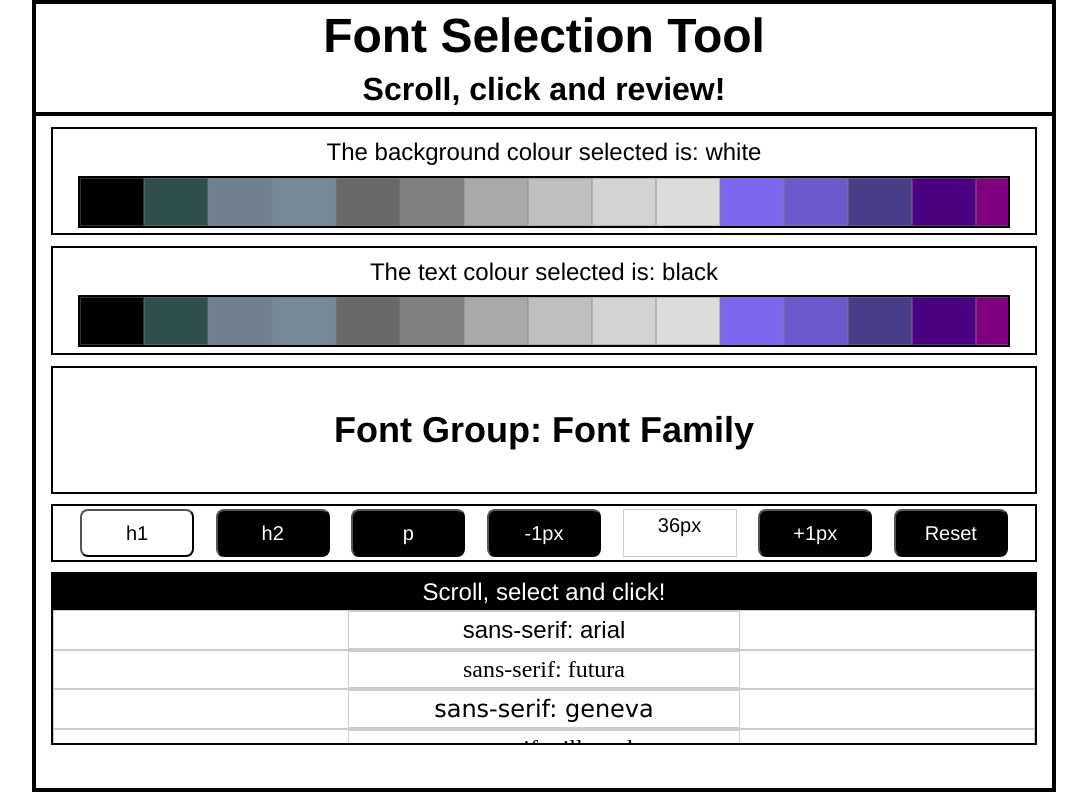
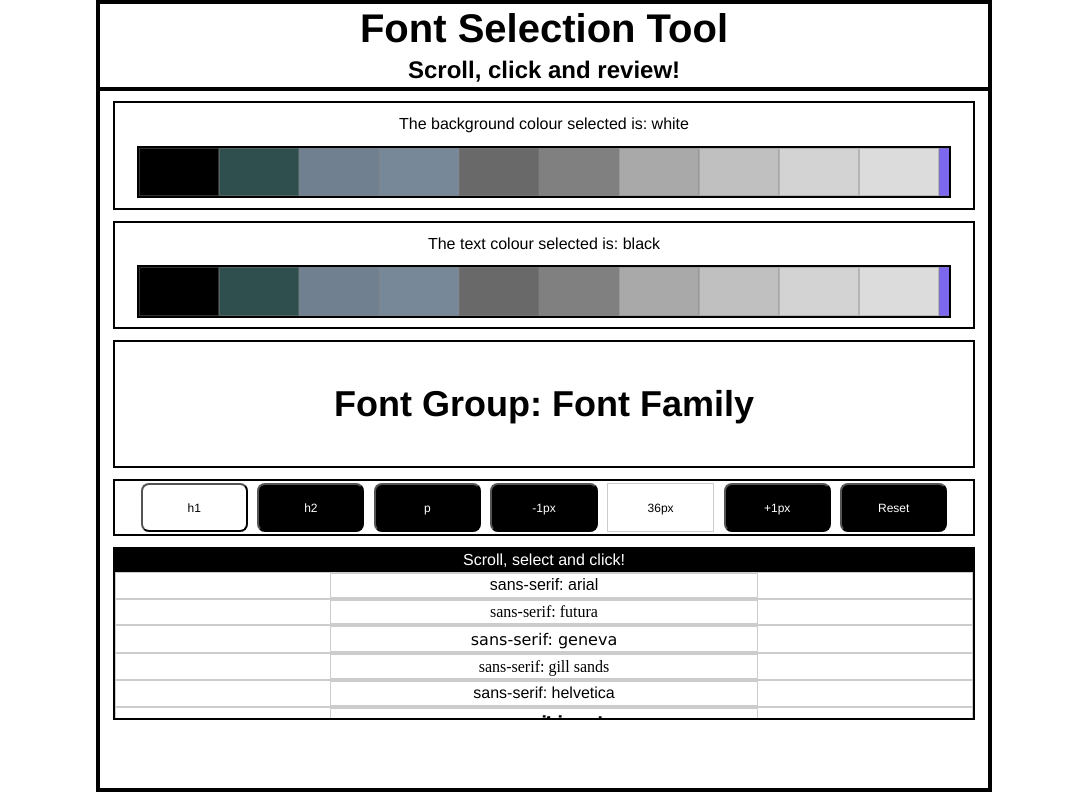
Before and after one commit to StewartMacLeman/Font-Tool-React-Version, a React (Create React App) app: page / in a window 1280 px wide. Shown: the whole page, without its empty margins (96-1183 px from the left). Built offline with nearby package versions, Linux system fonts and the light colour scheme.

Commit message:
Styling works.

```diff
--- a/src/components/ButtonsCont.js
+++ b/src/components/ButtonsCont.js
@@ -7,7 +7,9 @@ const ButtonsCont = (props) => {
             <button className={props.clickedButton === "h2" ? "buttonOn" : "buttonOff"} onClick={props.buttonSelected} value="h2">h2</button>
             <button className={props.clickedButton === "p" ? "buttonOn" : "buttonOff"} onClick={props.buttonSelected} value="p">p</button>
             <button onClick={props.changeFontSize} data-change="decrease">-1px</button>
-            <span>{props.textSize}px</span>
+            <div className="spanCont">
+                <span>{`${props.textSize}px`}</span>
+            </div>
             <button onClick={props.changeFontSize} data-change="increase">+1px</button>
             <button onClick={props.reset}>Reset</button>
         </div>
--- a/src/index.css
+++ b/src/index.css
@@ -8,28 +8,23 @@ html {
 :root {
   --greyBorder : rgba(128, 128, 128, 0.4);
 }
-
 body {
-  width: 80%;
+  width: 70%;
   height: 99vh;
   margin: 0 auto;
   border: .25rem solid black;
-  /* display: flex;
-  flex-direction: column;
-  align-items: center; */
 }
-
-h1 { font-size: 3rem; }
-h2 { font-size: 2rem; }
-p { font-size: 1.5rem; }
-button { font-size: 1.25rem; }
-span { font-size: 1.25rem; }
+h1 { font-size: 2.5rem; }
+h2 { font-size: 1.5rem; }
+p { font-size: 1rem; }
+button { font-size: .75rem; }
+span { font-size: .75rem; }
 
 h1, h2, p, button, span {
   font-family: helvetica, tahoma, sans-serif;
   text-align: center;
   margin: 0 auto;
-  padding: .25rem;
+  padding: .15rem;
   background-color: none;
 }
 /* Button styles. ----------------------------------- */
@@ -46,10 +41,8 @@ h1, h2, p, button, span {
  /* The header styles. ---------------------------------- */
  .header {
    width: 100%;
-   /* height: 16vh; */
    background-color: white;
    border-bottom: .25rem solid black;
-   /* padding-bottom: .5rem; */
  }
  /* The main container. --------------------------------- */
  .main {
@@ -62,61 +55,65 @@ h1, h2, p, button, span {
  }
  /* The colour selection containers. -------------------- */
 .colScrollCont {
-  border: .15rem solid black;
   width: 97%;
   height: 17%;
+  border: .15rem solid black;
   display: flex;
   flex-direction: column;
   justify-content: space-evenly;
   align-items: center;
 }
 .horizontalColDiv {
+  width: 95%;
+  height: 50%;
+  border: .15rem solid black;
   display: flex;
   overflow-y: hidden;
   overflow-x: scroll;
   white-space: nowrap;
-  border: .15rem solid black;
-  width: 95%;
-  height: 50%;
 }
 .horizontalColItem {
-  display: inline-block;
+  min-width: 5rem;
   height: 100%;
-  min-width: 4rem;
   padding: 0;
   margin: 0;
   border: .1rem solid var(--greyBorder);
+  display: inline-block;
 }
 .horizontalColItem:hover {
   cursor: pointer;
 }
 /* The sample text container. --------------------------- */
 .textContainer {
+  width: 97%;
+  height: 20%;
+  border: .15rem solid black;
   display: flex;
   justify-content: center;
   align-items: center;
-  border: .15rem solid black;
-  width: 97%;
-  height: 20%;
-}
-.elementTypeCont {
-  width: 90%;
-  padding: 0;
 }
 /* The buttons container. ------------------------------- */
 .buttonsContainer {
+  width: 97%;
+  height: 9%;
+  padding: .15rem 1rem;
+  border: .15rem solid black;
   display: flex;
-  justify-content: space-around;
-  border: .15rem solid black;
-  padding: .15rem 1rem;
-  height: 9%;
-  width: 97%;
+  justify-content: space-evenly;
 }
 .buttonsContainer * {
-  width: 12%;
+  width: 13%;
+  margin-left: 0;
+  margin-right: 0;
 }
-.buttonsContainer span {
+.spanCont {
   border: .1rem solid var(--greyBorder);
+  display: flex;
+  justify-content: center;
+  align-items: center;
+}
+.spanCont span {
+  width: 100%;
 }
 .buttonOn {
   background-color: white;
@@ -128,120 +125,75 @@ h1, h2, p, button, span {
 }
 /* The fonts scroll container. -------------------------- */
 .fontScrollCont {
+  width: 97%;
+  height: 27%;
   position: relative;
   border: .15rem solid black;
   overflow-y: scroll;
-  height: 27%;
-  width: 97%;
 }
 .guideMessage {
-  position: sticky;
-  top: 0;
   width: 100%;
   color: white;
   background-color: black;
+  position: sticky;
+  top: 0;
   z-index: 3;
 }
 .fontScrollItemDiv {
   width: 100%;
-  /* height: 2rem; */
-  border: .1rem solid var(--greyBorder);
+  border: .05rem solid var(--greyBorder);
+  position: relative;
   display: flex;
   justify-content: center;
   align-items: center;
-  position: relative;
 }
 .fontScrollItemDiv:hover {
   cursor: pointer;
   background-color: var(--greyBorder);
 }
 .fontItemText {
-  min-width: 40%;
-  /* height: 1.6rem;
-  font-size: 1.1rem;
-  padding: .1rem; */
+  min-width: 50%;
   border: .1rem solid var(--greyBorder);
   background-color: white;
 }
 .overlayDiv {
-  position: absolute;
   width: 100%;
   height: 100%;
+  position: absolute;
   top: 0;
   left: 0;
   z-index: 2;
 }
-/* The hide class. ---------------------------------------*/
-/* .hide {
-  display: none;
-} */
- /* Body and Font size queries.-------------------------- */
+ /* Media Queries.-------------------------- */
  @media screen and (max-width: 850px){
    html { font-size: 12px; }
  }
+ @media screen and (max-width: 700px){
+  body { width: 80%; }
+  .main { height: 83vh; }
+  p { font-size: 1.2rem ;}
+  button, span { font-size: 1rem; }
+  .buttonsContainer span { min-width: 14%; }
+ }
+ @media screen and (max-width: 600px){
+  body { width: 100%; }
+}
  @media screen and (max-width: 450px){
    html { font-size: 10px; }
+   .main { height: 86vh; }
+   .buttonsContainer { padding: .15rem; }
+   .buttonsContainer * { width: 14%; }
+   p { font-size: 1.4rem; }
+   button, span { font-size: 1.2rem; }
+   .fontItemText { min-width: 68%; }
+   .horizontalColItem { min-width: 6rem; }
  }
  @media screen and (max-width: 380px){
-   html { font-size: 9px; }
- }
- /* Non mobile width issue! */
- @media screen and (max-width: 380px) and (max-height: 700px){
-   html { font-size: 9px; }
-   .main { height: 88vh; }
+  .main { height: 89vh; }
+  p { font-size: 1.6rem; }
+  button, span { font-size: 1.4rem; }
+  .horizontalColItem { min-width: 8rem; }
  }
  @media screen and (max-width: 300px){
    html { font-size: 8px; }
  }
- @media screen and (max-width: 560px){
-   body { width: 100%; }
- }
- /* Grid row adjustments. --------------------------------- */
- /* @media screen and (max-width: 850px){
-   .main {
-     grid-template-rows: 14% 14% 23% 9% 35%;
-   }
-   .buttonsContainer {
-     padding: .6rem .8rem;
-   }
-   .buttonsContainer span {
-     padding: .6rem;
-   }
- }
- @media screen and (max-width: 450px){
-   .colScrollCont {
-     padding-top: .9rem;
-   }
-   .buttonsContainer {
-     padding: 1rem .8rem;
-   }
- }
- @media screen and (max-width: 380px){
-   .buttonsContainer {
-     padding: 1rem .2rem;
-   }
-   .buttonsContainer * {
-     width: 14%;
-   }
-   .buttonsContainer span {
-     padding: .8rem;
-   }
-
- } */
- /* Header and grid section vh adjustments. ---------------- */
- /* @media screen and (max-width: 850px){
-   .header { height: 12vh; }
-   .main { height: 86vh; }
- }
- @media screen and (max-width: 450px){
-   .header { height: 10vh; }
-   .main { height: 89vh; }
- }
- @media screen and (max-width: 350px){
-   h1 { font-size: 2.75rem; }
-   h2 { font-size: 1.75rem; }
- }
- @media screen and (max-width: 304px){
-   .header { height: 13vh; }
-   .main { height: 86vh; }
- } */
```
Also changed, not shown: src/components/Main.js (+0 -8 lines).
